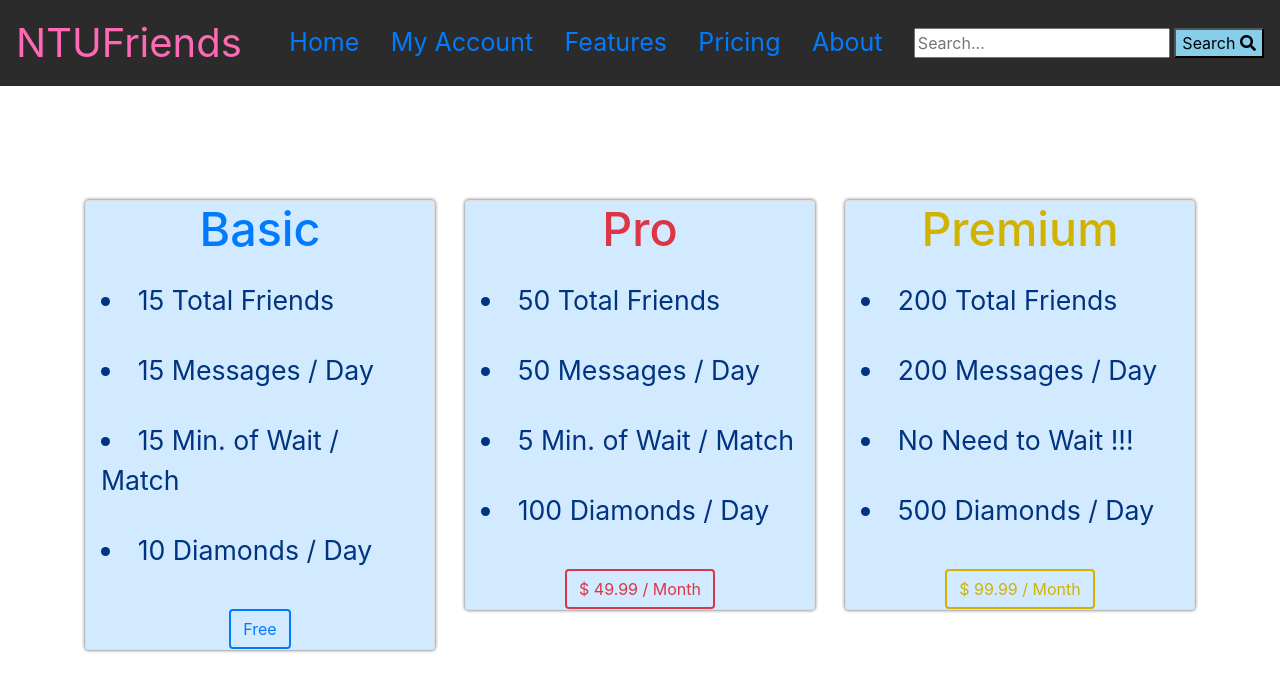
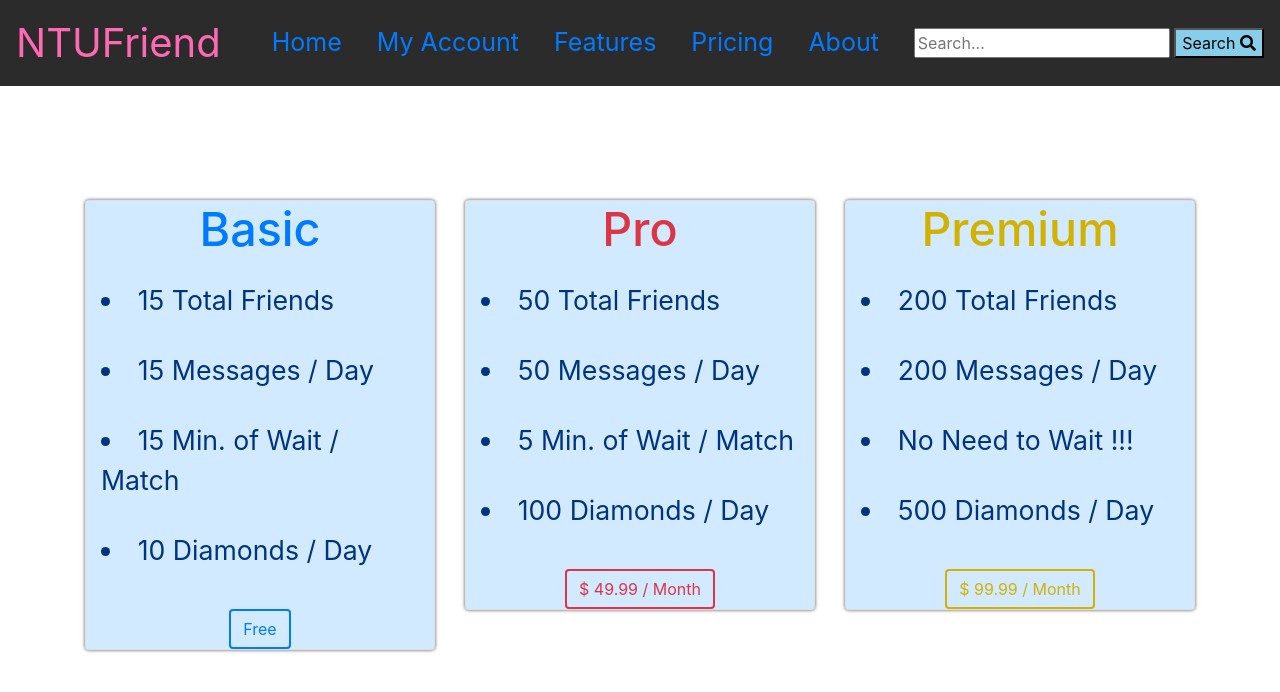
Before and after one commit to b05106052/bootstrap, a plain HTML site: page index.html in a window 1280 px wide. Drawn offline with nearby package versions, Linux system fonts and the light colour scheme.

Commit message:
Update index.html

```diff
--- a/index.html
+++ b/index.html
@@ -16,7 +16,7 @@
     <header>
         <div class="top">
             <nav class="navbar fixed-top" style=" background-color:rgb(43, 43, 43); ">
-                <a class="navbar-brand " style="color:hotpink;" href=" ">NTUFriends</a>
+                <a class="navbar-brand " style="color:hotpink;" href=" ">NTUFriend</a>
                 <a href="home">Home</a>
                 <a href="#myaccount">My Account</a>
                 <a href="#features">Features</a>
```
